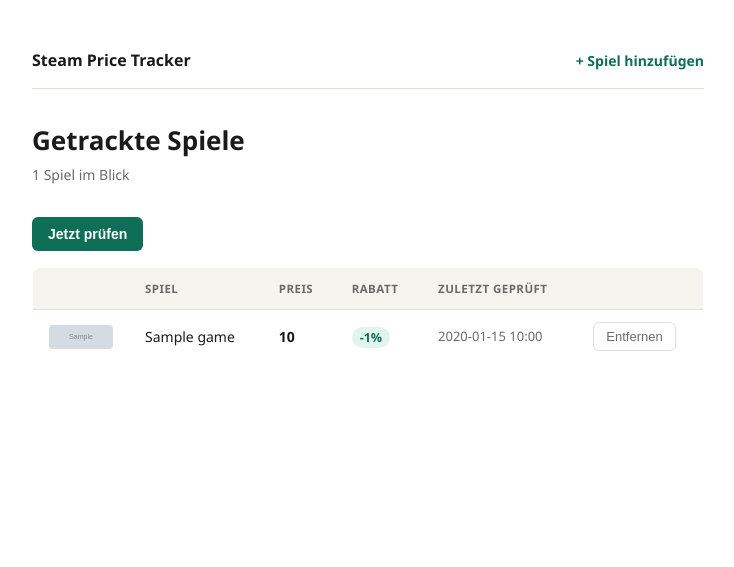
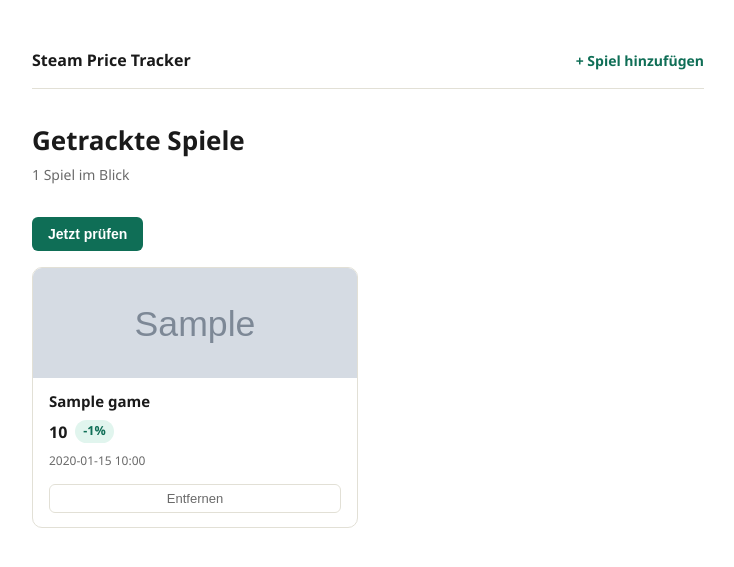
Before and after one commit to VampireNoob/Steam-Price-Tracker, a Flask app: template templates/index.html in a window 1280 px wide. Shown: the top 567 px of the page, without its empty margins (272-1006 px from the left). Run offline with Flask 3, Linux system fonts and the light colour scheme; the template is opened without the code that fills it: most values are stand-ins (such as "Sample title", 1, 10 or a date in 2020); grey boxes marked "Sample" are stand-in pictures.

Commit message:
Switch to card layout, make fetch_price robust against malformed Steam data

```diff
--- a/price_tracker.py
+++ b/price_tracker.py
@@ -70,9 +70,17 @@
         log.warning("Steam meldet 'success: false' für appid %s", appid)
         return None
 
-    overview = entry.get("data", {}).get("price_overview")
+    game_data = entry.get("data")
+    if not isinstance(game_data, dict):
+        # Steam liefert für manche AppIDs (z.B. Bundles/Sonderfälle) statt
+        # eines Objekts eine leere Liste o.ä. zurück -- dann gibt es keine
+        # brauchbaren Preisdaten, kein Grund zum Absturz.
+        log.warning(f"Unerwartetes 'data'-Format für appid {appid} ({type(game_data).__name__}) -- übersprungen")
+        return None
+
+    overview = game_data.get("price_overview")
     if overview is None:
-        log.info("Kein price_overview für appid %s (z.B. kostenlos/regional nicht gelistet)", appid)
+        log.info(f"Kein price_overview für appid {appid} (z.B. kostenlos/regional nicht gelistet)")
         return None
 
     return {
--- a/static/style.css
+++ b/static/style.css
@@ -70,3 +70,27 @@
 .thumb{width:64px;height:24px;object-fit:cover;border-radius:4px;display:block;}
 .thumb-cell{width:76px;}
 .result-info{display:flex;align-items:center;gap:12px;}
+
+/* ---- Karten-Layout ---- */
+.grid{
+    display:grid;
+    grid-template-columns:repeat(auto-fill, minmax(220px, 1fr));
+    gap:20px;
+}
+.card{
+    border:1px solid var(--line);
+    border-radius:10px;
+    overflow:hidden;
+    display:flex;
+    flex-direction:column;
+}
+.card-img-wrap{width:100%;height:110px;background:var(--paper-2);}
+.card-img{width:100%;height:110px;object-fit:cover;display:block;}
+.card-img-placeholder{background:var(--paper-2);}
+.card-body{padding:14px 16px;display:flex;flex-direction:column;gap:8px;flex:1;}
+.card-title{font-weight:600;font-size:15px;line-height:1.3;}
+.card-price-row{display:flex;align-items:center;gap:8px;}
+.card-price{font-weight:700;font-size:16px;}
+.card-meta{font-size:12px;color:var(--muted);}
+.card-footer{margin-top:auto;padding-top:6px;}
+.card-footer .btn-remove{width:100%;}
--- a/templates/index.html
+++ b/templates/index.html
@@ -10,43 +10,36 @@
     <button type="submit" class="btn">Jetzt prüfen</button>
 </form>
 
-<table>
-    <thead>
-        <tr>
-            <th></th>
-            <th>Spiel</th>
-            <th>Preis</th>
-            <th>Rabatt</th>
-            <th>Zuletzt geprüft</th>
-            <th></th>
-        </tr>
-    </thead>
-    <tbody>
+<div class="grid">
     {% for g in games %}
-        <tr>
-            <td class="thumb-cell">
-                {% if g.image %}<img src="{{ g.image }}" alt="" class="thumb">{% endif %}
-            </td>
-            <td>{{ g.name }}</td>
-            <td class="price">{{ g.price }}</td>
-            <td>
+    <div class="card">
+        <div class="card-img-wrap">
+            {% if g.image %}
+            <img src="{{ g.image }}" alt="" class="card-img">
+            {% else %}
+            <div class="card-img card-img-placeholder"></div>
+            {% endif %}
+        </div>
+        <div class="card-body">
+            <div class="card-title">{{ g.name }}</div>
+            <div class="card-price-row">
+                <span class="card-price">{{ g.price }}</span>
                 {% if g.discount_percent > 0 %}
                 <span class="badge">-{{ g.discount_percent }}%</span>
-        {% else %}
-            <span class="muted">–</span>
                 {% endif %}
-            </td>
-            <td class="muted">{{ g.checked_at[:16].replace('T', ' ') if g.checked_at else 'noch nicht geprüft' }}</td>
-            <td>
+            </div>
+            <div class="card-meta">
+                {{ g.checked_at[:16].replace('T', ' ') if g.checked_at else 'noch nicht geprüft' }}
+            </div>
             <form action="{{ url_for('remove_game', appid=g.appid) }}" method="post"
+                class="card-footer"
                 onsubmit="return confirm('{{ g.name }} nicht mehr tracken?');">
                 <button type="submit" class="btn-remove">Entfernen</button>
             </form>
-            </td>
-        </tr>
+        </div>
+    </div>
     {% endfor %}
-    </tbody>
-</table>
+</div>
 {% else %}
 <p class="empty">Noch keine Spiele getrackt. <a href="{{ url_for('add_game') }}">Jetzt eins hinzufügen</a>.</p>
 {% endif %}
```
Lines whose indentation alone changed are shown as unchanged.
